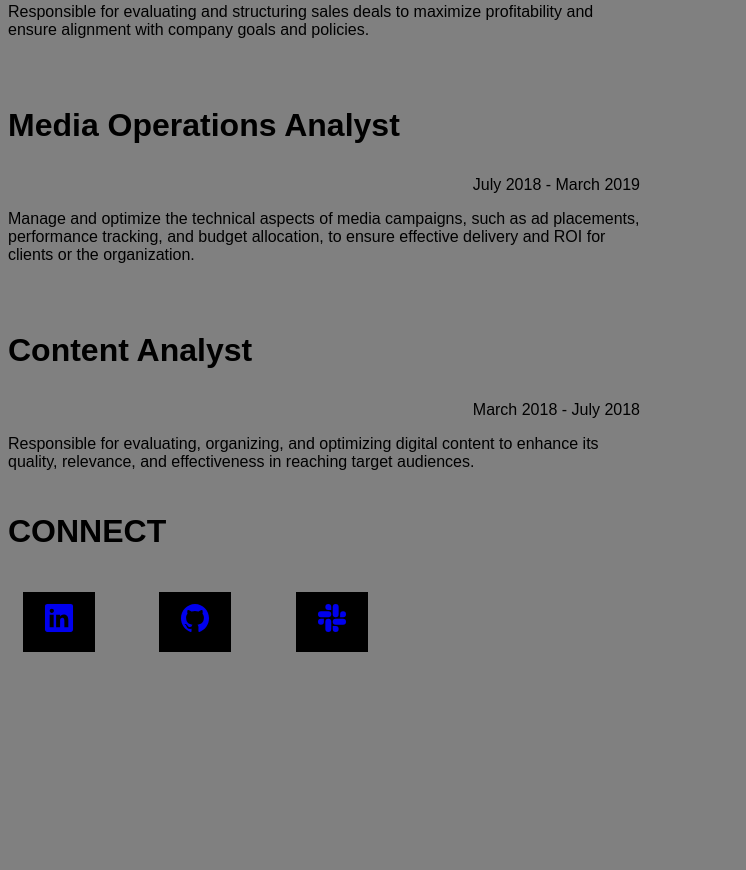
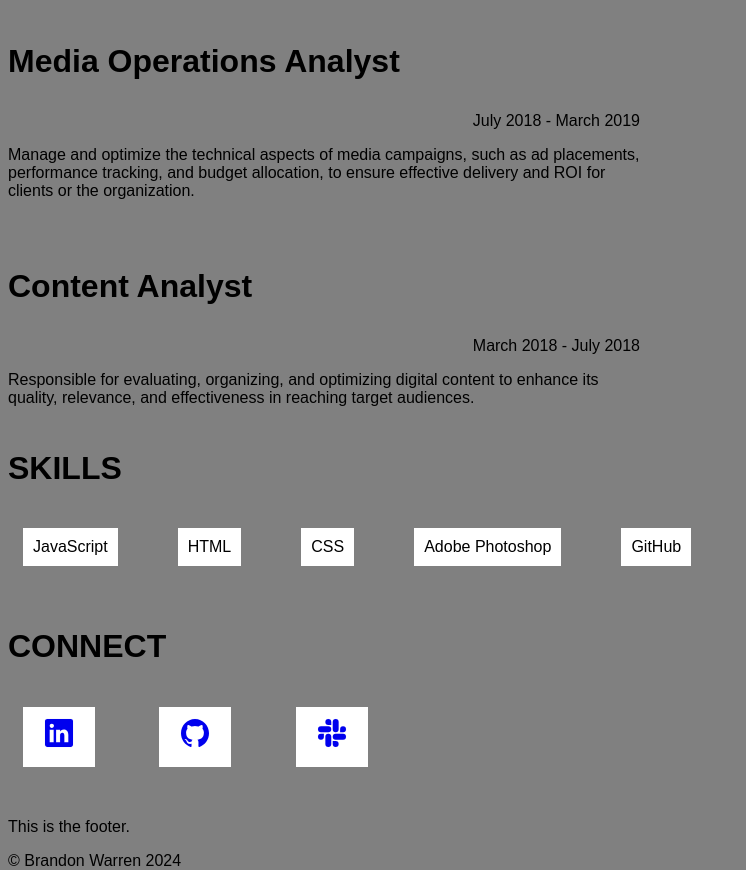
Before and after one commit to brandon91warren/brandon-haumea, a plain HTML site: page index.html in a window 1280 px wide. Shown: the part 1560-2430 px from the top of the page, without its empty margins (0-746 px from the left). Before the commit the page ends 2247 px from the top, so only its background shows below. Drawn offline with nearby package versions, Linux system fonts and the light colour scheme.

Commit message:
js added, created footer and skills

```diff
--- a/css/index.css
+++ b/css/index.css
@@ -70,8 +70,8 @@ h2 {
 }
   li {
     padding: 10px;
-    background-color: black;
     display: inline-flex;
+    background-color: white;
     justify-content: space-around;
     margin-bottom: 20px;
     margin-right: 60px;
--- a/index.html
+++ b/index.html
@@ -16,9 +16,9 @@
     <nav id="Navigation">
         <ul>
             <li><a href=#About>ABOUT</a></li>
-            <li><a href=#Skills>SKILLS</a></li>
             <li><a href=#Projects>PROJECTS</a></li>
             <li><a href=#Experience>EXPERIENCE</a></li>
+            <li><a href=#Skills>SKILLS</a></li>
             <li><a href=#Connect>CONNECT</a></li>
         </ul>
     </nav>
@@ -36,9 +36,6 @@
             alt="Brandon Warren Headshot"
             width="300",
             id="profile-picture" >
-    </section>
-    <section id="Skills">
-        <h2>SKILLS</h2>
     </section>
     <section id="Projects">
         <h2>PROJECTS</h2>
@@ -71,6 +68,10 @@
             <p class="description">Responsible for evaluating, organizing, and optimizing digital content to enhance its quality, relevance, and effectiveness in reaching target audiences.</p>
         </div>
     </section>
+    <section id="Skills">
+        <h2>SKILLS</h2>
+        <ul> </ul>
+    </section>
     <section id="Connect">
          <h2>CONNECT</h2>
          <ul>
@@ -97,5 +98,6 @@
             </li>
         </ul>
     </section>
+    <script src="js/index.js"></script>
 </body>
 </html>
--- /dev/null
+++ b/js/index.js
@@ -0,0 +1,72 @@
+// Wait for the DOM content to be fully loaded
+document.addEventListener("DOMContentLoaded", function() {
+    // Create a new 'footer' element
+    var footerElement = document.createElement("footer");
+
+    // Set some content or attributes for the footer if needed
+    footerElement.textContent = "This is the footer.";
+
+    // Get the <body> element
+    var bodyElement = document.body;
+
+    // Append the 'footer' element as the last child of the <body> element
+    bodyElement.appendChild(footerElement);
+    // Create a new Date object and assign it to the variable 'today'
+var today = new Date();
+
+// You can also log 'today' to see the current date and time
+console.log(today);
+// Create a new Date object to get the current year
+var currentDate = new Date();
+
+// Get the current year using the getFullYear() method
+var thisYear = currentDate.getFullYear();
+
+// You can log 'thisYear' to verify it has the correct value
+console.log(thisYear);
+// Select the footer element using querySelector
+var footer = document.querySelector("footer");
+
+// You can log 'footer' to verify that it has the correct element
+console.log(footer);
+// Create a new paragraph element using createElement()
+var copyright = document.createElement("p");
+
+// You can log 'copyright' to verify that it is a new <p> element
+console.log(copyright);
+// Create a new paragraph element using createElement()
+var copyright = document.createElement("p");
+
+// Set the inner HTML of the copyright element
+copyright.innerHTML = "&#169; Brandon Warren " + thisYear;
+
+// Select the footer element using querySelector
+var footer = document.querySelector("footer");
+
+// Append the copyright element to the footer
+footer.appendChild(copyright);
+
+// You can log 'footer' to verify that the copyright element is appended to the footer
+console.log(footer);
+
+// Array of technical skills
+var skills = ["JavaScript", "HTML", "CSS", "Adobe Photoshop", "GitHub"];
+
+// Select the skills section by id
+var skillsSection = document.getElementById("Skills");
+
+// Query the skillsSection to select the <ul> element
+var skillsList = skillsSection.querySelector("ul");
+
+// Loop through the skills array
+for (var i = 0; i < skills.length; i++) {
+    // Create a new list item element for each skill
+    var skill = document.createElement("li");
+
+    // Set the inner text of the skill item to the current skill from the array
+    skill.innerText = skills[i];
+
+    // Append the skill item to the skillsList
+    skillsList.appendChild(skill);
+}
+});
```
